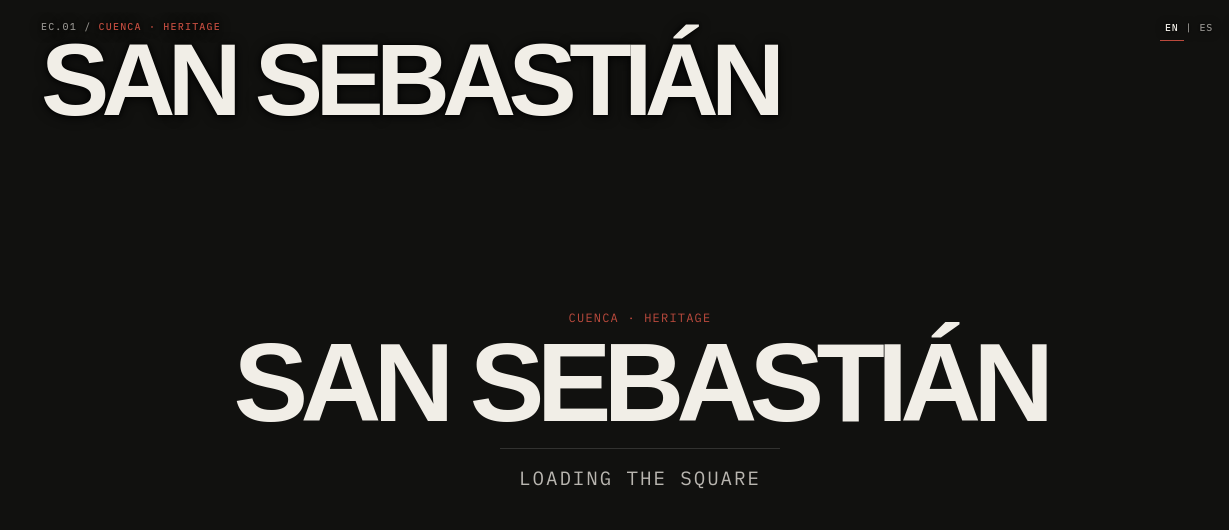
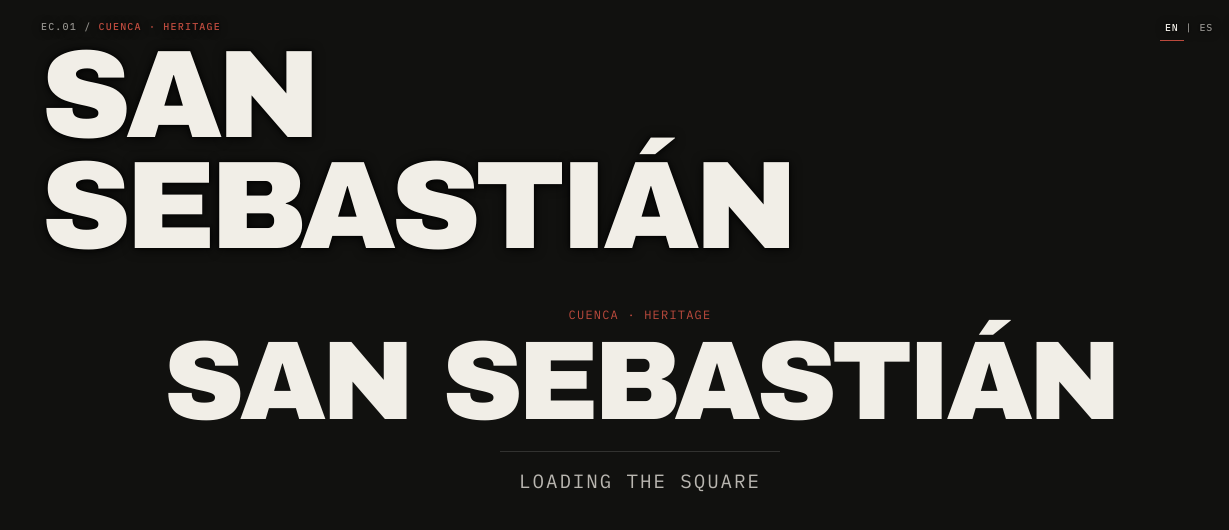
Before and after one commit to cebx3001/Gaussian-AR, a website built with Vite: page index.html in a window 1280 px wide. Shown: the full height of the page, 0-1229 px from the left. Built offline with nearby package versions, Linux system fonts and the light colour scheme; what @playcanvas/supersplat-viewer, playcanvas would draw is missing.

Commit message:
Make Gaussian scene the visual canvas

```diff
--- a/src/viewer.css
+++ b/src/viewer.css
@@ -1006,3 +1006,54 @@ body.animar #top-links {
         font-size: 10px;
     }
 }
+
+
+/* 2026 spatial editorial refinement: Gaussian is the canvas, UI stays transparent */
+:root {
+    --display: 'Archivo Black', 'Arial Black', sans-serif;
+    --text: 'Inter', Arial, sans-serif;
+}
+html, body { background: #11110f; }
+#stage {
+    background-color: #11110f;
+    background-image: none;
+}
+#veil {
+    background: rgba(0,0,0,.18);
+}
+#masthead {
+    max-width: calc(100vw - 36px);
+}
+#masthead-title {
+    max-width: 8.8ch;
+    font-family: var(--display);
+    font-size: clamp(2.75rem, 10.8vw, 7.8rem);
+    font-weight: 400;
+    line-height: .89;
+    letter-spacing: -.045em;
+    text-wrap: balance;
+}
+#masthead-kicker {
+    text-shadow: 0 1px 8px rgba(0,0,0,.95);
+}
+#top-links a {
+    background: none;
+    border: 0;
+    border-left: 2px solid var(--accent);
+    padding: 1px 0 1px 9px;
+}
+#index {
+    background: linear-gradient(to top, rgba(0,0,0,.52), rgba(0,0,0,.12) 55%, transparent);
+    border: 0;
+}
+#index .chapter-link {
+    background: none !important;
+    border: 0 !important;
+    border-radius: 0 !important;
+}
+#loader-title {
+    font-family: var(--display);
+    font-weight: 400;
+    line-height: .9;
+    letter-spacing: -.045em;
+}
```
